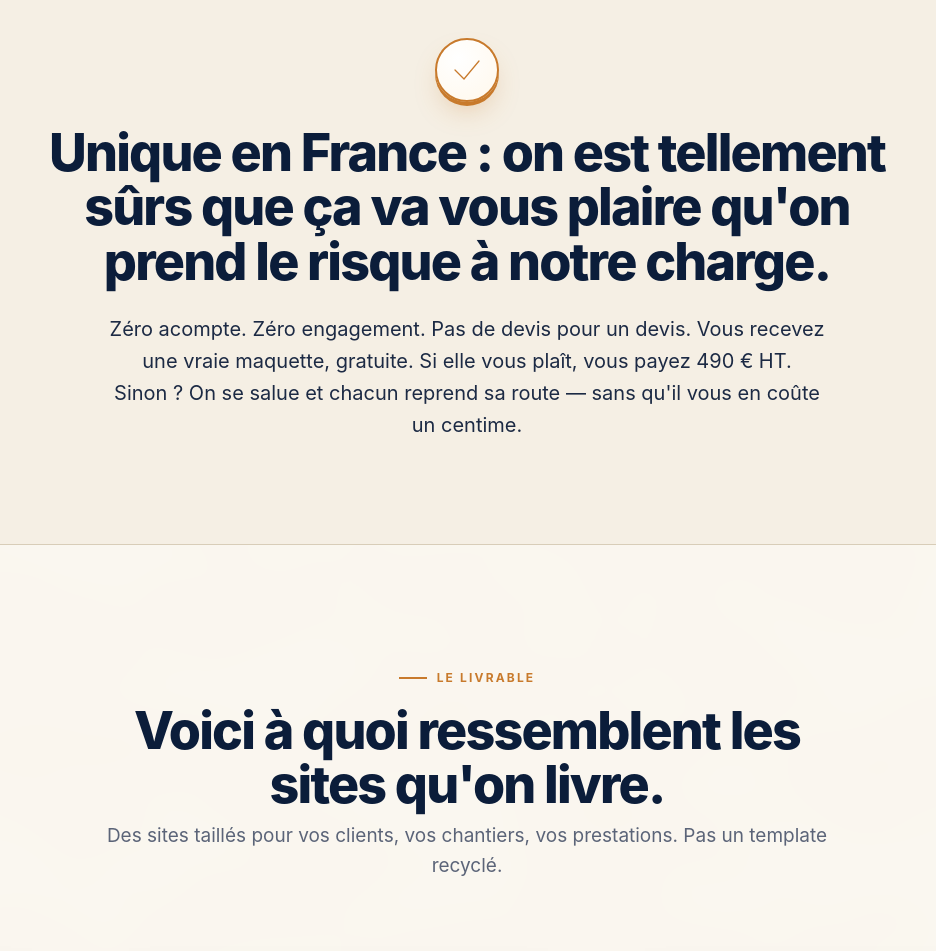
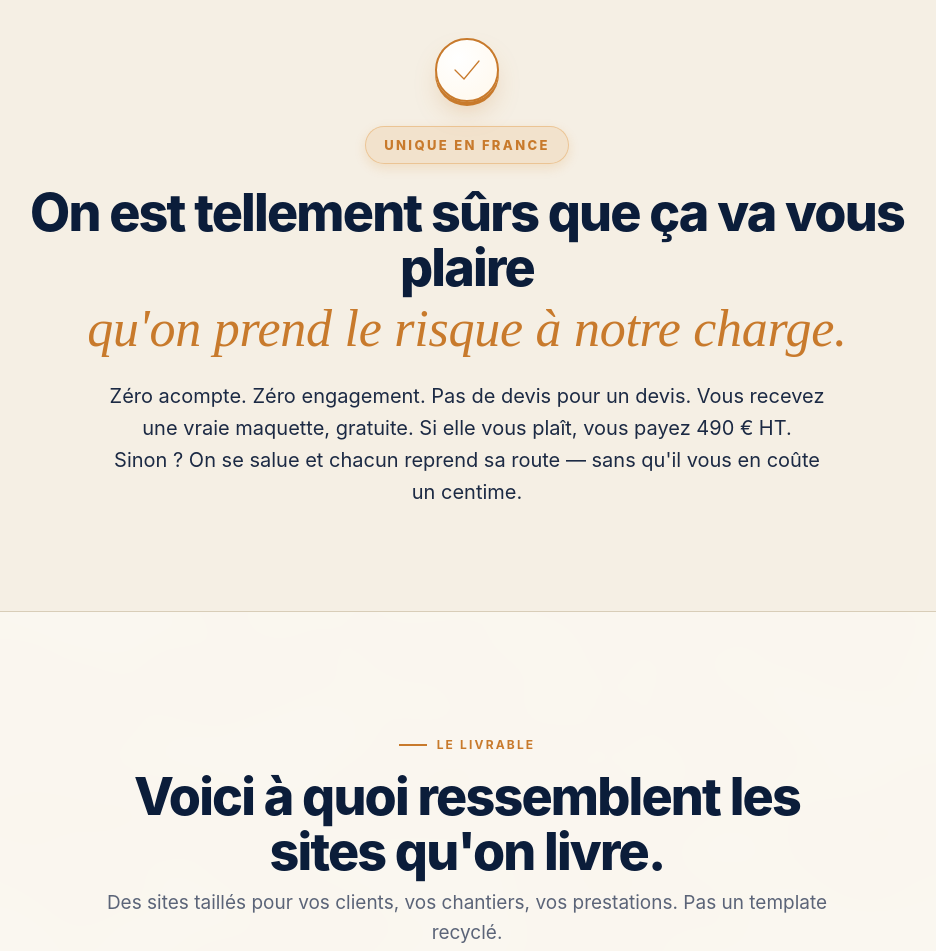
Before and after one commit to mouradlatreche44/Batipro-maquette-beige, a website: page index.html in a window 1280 px wide. Shown: the part 1220-2171 px from the top of the page, without its empty margins (173-1109 px from the left). Drawn offline with Linux system fonts and the light colour scheme.

Commit message:
Diff title: 'Unique en France' eyebrow ocre + italic accent. Trust pill: retire 'Travail déclaré'. Callback form: email reply-to

```diff
--- a/assets/css/style.css
+++ b/assets/css/style.css
@@ -181,7 +181,7 @@ em, .italic-serif {
   html { scroll-behavior: auto; }
 }
 
-/* ---------- Navbar — version premium ---------- */
+/* ---------- Header complet : Topbar + Navbar ---------- */
 .navbar {
   position: sticky; top: 0; z-index: 50;
   background: rgba(250, 246, 238, 0.78);
@@ -190,6 +190,7 @@ em, .italic-serif {
   border-bottom: 1px solid rgba(11,29,58,.06);
   transition: border-color var(--t-fast), background var(--t-fast), box-shadow var(--t-fast), padding var(--t-fast);
 }
+
 .navbar::after {
   content: "";
   position: absolute;
@@ -861,6 +862,29 @@ em, .italic-serif {
   box-shadow: 0 6px 0 var(--c-ocre);
 }
 .diff-mark svg { width: 32px; height: 32px; }
+.diff-eyebrow {
+  display: inline-block;
+  font-family: var(--ff-sans);
+  font-size: 13px;
+  font-weight: 800;
+  letter-spacing: 0.18em;
+  text-transform: uppercase;
+  color: var(--c-ocre);
+  background: rgba(217, 119, 6, .10);
+  border: 1px solid rgba(217, 119, 6, .28);
+  padding: 8px 18px;
+  border-radius: 999px;
+  margin-bottom: 22px;
+  box-shadow: 0 4px 12px rgba(217, 119, 6, .15);
+}
+.diff-card h2 em {
+  font-family: var(--ff-serif);
+  font-style: italic;
+  font-weight: 500;
+  color: var(--c-ocre);
+  display: block;
+  margin-top: 6px;
+}
 .diff-card h2 { margin-bottom: 24px; }
 .diff-card p { font-size: clamp(17px, 1.6vw, 20px); color: var(--c-text); max-width: 720px; margin: 0 auto; }
 
--- a/assets/js/script.js
+++ b/assets/js/script.js
@@ -417,15 +417,16 @@
         const utms = getUtms();
         const utmStr = Object.entries(utms).filter(([_, v]) => v && v !== 'undefined').map(([k, v]) => `${k}=${v}`).join(' · ') || '—';
         const body = {
-          _subject: '📞 Demande de rappel rapide — ' + val,
+          _subject: '📞 RAPPEL DEMANDÉ — ' + val,
           _template: 'table',
           _captcha: 'false',
-          email: '',
+          // Pas d'email côté visiteur (formulaire abrégé), on met l'email de notification pour reply-to
+          email: NOTIFICATION_EMAIL,
           '📞 Téléphone à rappeler': val,
+          '🏷️ Type de demande': 'Rappel rapide (formulaire abrégé "Pas le temps")',
           '🔗 Page d\'origine': window.location.href,
           '📊 UTM': utmStr,
           '🕐 Envoyé le': new Date().toLocaleString('fr-FR', { dateStyle: 'long', timeStyle: 'short' }),
-          '🏷️ Type': 'Callback rapide (formulaire abrégé)',
         };
         const res = await fetch('https://formsubmit.co/ajax/' + encodeURIComponent(NOTIFICATION_EMAIL), {
           method: 'POST',
--- a/index.html
+++ b/index.html
@@ -85,7 +85,7 @@
         <a href="#comparatif">Comparatif</a>
         <a href="#faq">FAQ</a>
         <a href="#contact">Contact</a>
-        <a href="#formulaire?utm_source=landing&amp;utm_medium=cta&amp;utm_campaign=maquette&amp;utm_content=navbar" class="btn btn-cta btn-sm">Recevoir ma maquette</a>
+        <a href="#formulaire?utm_source=landing&amp;utm_medium=cta&amp;utm_campaign=maquette&amp;utm_content=navbar" class="btn btn-cta btn-sm">Recevoir ma maquette <span aria-hidden="true">→</span></a>
       </nav>
     </div>
   </header>
@@ -214,7 +214,8 @@
           <div class="diff-mark" aria-hidden="true">
             <svg viewBox="0 0 64 64" fill="none" stroke="currentColor" stroke-width="2.5" stroke-linecap="round"><path d="M8 32 L26 50 L56 14"/></svg>
           </div>
-          <h2 id="diff-title">Unique en France : on est tellement sûrs que ça va vous plaire qu'on prend le risque à notre charge.</h2>
+          <span class="diff-eyebrow">Unique en France</span>
+          <h2 id="diff-title">On est tellement sûrs que ça va vous plaire <em>qu'on prend le risque à notre charge.</em></h2>
           <p>
             Zéro acompte. Zéro engagement. Pas de devis pour un devis.
             Vous recevez une vraie maquette, gratuite. Si elle vous plaît, vous payez 490&nbsp;€&nbsp;HT.
@@ -764,7 +765,7 @@
         <div class="form-trust reveal" data-reveal data-delay="140">
           <div class="form-trust-item">
             <svg viewBox="0 0 24 24" fill="none" stroke="currentColor" stroke-width="1.8" stroke-linecap="round" stroke-linejoin="round" aria-hidden="true"><path d="M14 2H6a2 2 0 0 0-2 2v16a2 2 0 0 0 2 2h12a2 2 0 0 0 2-2V8z"/><polyline points="14 2 14 8 20 8"/><path d="M9 13h6M9 17h4"/></svg>
-            <div><strong>Facture officielle</strong><span>Travail déclaré, dépense 100&nbsp;% déductible de vos charges</span></div>
+            <div><strong>Facture officielle</strong><span>Dépense 100&nbsp;% déductible de vos charges</span></div>
           </div>
           <div class="form-trust-item">
             <svg viewBox="0 0 24 24" fill="none" stroke="currentColor" stroke-width="1.8" stroke-linecap="round" stroke-linejoin="round" aria-hidden="true"><rect x="3" y="11" width="18" height="11" rx="2"/><path d="M7 11V7a5 5 0 0 1 10 0v4"/></svg>
```
